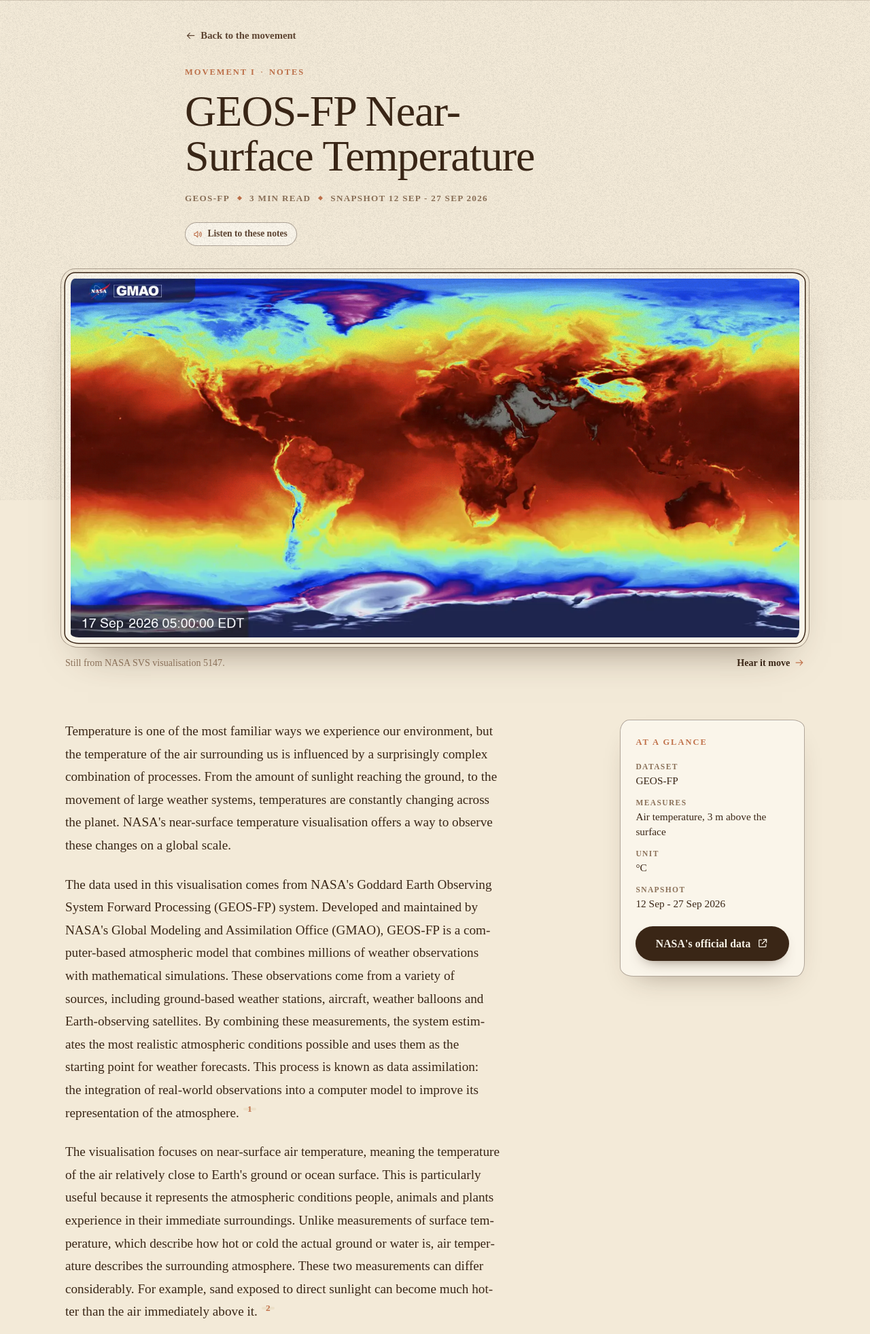
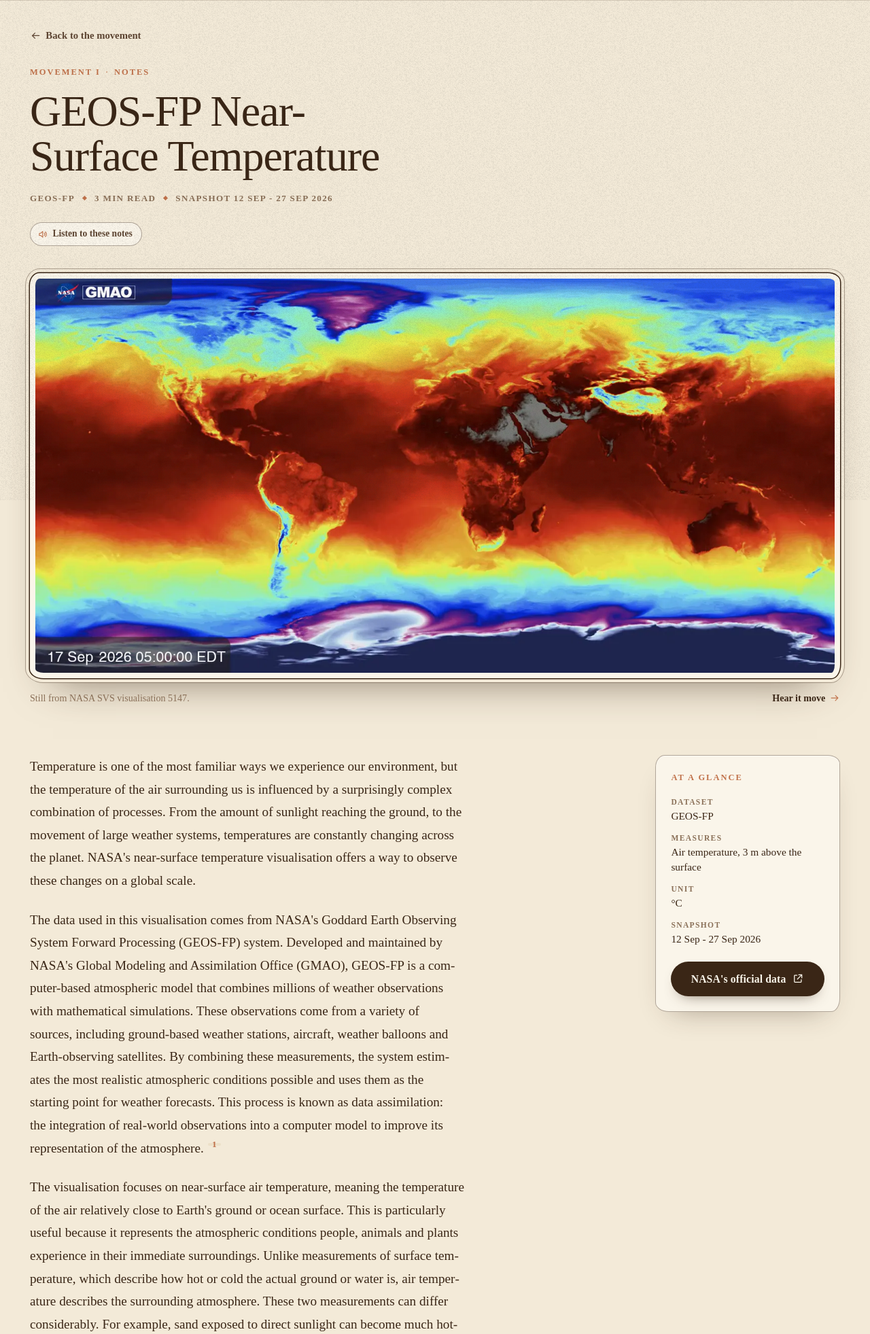
Before and after one commit to sha22kin/earthorchestra, a Laravel app: page /movements/near-surface-temperature in a window 1280 px wide. Shown: the part 64-2027 px from the top of the page at 68% size. Run offline with Laravel 12, Linux system fonts and the light colour scheme; a user stored in the database is signed in; data comes from the database, SQL or seed files in the repository; style sheets or scripts are compiled from the project's sources.

Commit message:
One container width across all pages

```diff
--- a/resources/css/base.css
+++ b/resources/css/base.css
@@ -150,7 +150,7 @@ main:focus { outline: none; }
     margin-inline: auto;
     padding-inline: var(--gutter);
 }
-.wrap--narrow { max-width: calc(46rem + var(--gutter) * 2); }
+.wrap--narrow > * { max-width: 46rem; }
 
 .btn {
     display: inline-flex;
--- a/resources/css/home.css
+++ b/resources/css/home.css
@@ -113,7 +113,8 @@
     overflow: hidden;
     overflow: clip;
 }
-.overture__inner { position: relative; z-index: 1; max-width: 44rem; margin-inline: auto; }
+.overture__inner { position: relative; z-index: 1; max-width: var(--max); margin-inline: auto; }
+.overture__inner > * { max-width: 46rem; }
 .overture__text {
     font-family: var(--font-display);
     font-weight: 380;
@@ -151,7 +152,7 @@
 }
 .listen .wrap { position: relative; }
 
-.listen__head { max-width: 44rem; margin-bottom: 3rem; }
+.listen__head { max-width: 46rem; margin-bottom: 3rem; }
 .listen__head p { color: var(--ink-2); }
 
 .listen__ways {
--- a/resources/css/orchestra.css
+++ b/resources/css/orchestra.css
@@ -23,7 +23,7 @@
 .orchestra .wrap { position: relative; }
 .orchestra .eyebrow { color: var(--gold); }
 
-.orchestra__head { max-width: 40rem; margin: 0 auto 2.5rem; text-align: center; }
+.orchestra__head { max-width: 46rem; margin: 0 0 2.5rem; }
 .orchestra__intro { color: rgba(241, 230, 207, 0.75); font-size: 1.08rem; }
 .orchestra__loaded {
     display: inline-block;
--- a/resources/css/pages.css
+++ b/resources/css/pages.css
@@ -80,7 +80,7 @@
 }
 
 .article__plate {
-    max-width: calc(68rem + var(--gutter) * 2);
+    max-width: calc(var(--max) + var(--gutter) * 2);
     margin: 0 auto clamp(2.5rem, 6vw, 4.5rem);
     padding-inline: var(--gutter);
 }
@@ -116,7 +116,7 @@
     display: grid;
     grid-template-columns: minmax(0, 1fr) 17rem;
     gap: clamp(2rem, 5vw, 5rem);
-    max-width: calc(68rem + var(--gutter) * 2);
+    max-width: calc(var(--max) + var(--gutter) * 2);
     align-items: start;
 }
 .article__body { max-width: 40rem; }
@@ -217,7 +217,7 @@
     margin-top: clamp(3rem, 7vw, 5rem);
     padding-top: 2rem;
     border-top: 1px solid var(--line);
-    max-width: calc(68rem + var(--gutter) * 2);
+    max-width: calc(var(--max) + var(--gutter) * 2);
 }
 .pager__link {
     display: grid;
```
Also changed, not shown: 3 other files.
